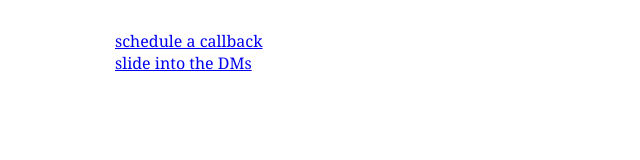
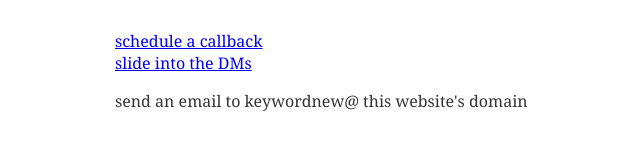
Before and after one commit to keywordnew/keywordnew.github.io, a Gatsby site: page /contact in a window 1280 px wide. Shown: the whole page, without its empty margins (235-875 px from the left). Built offline with nearby package versions, Linux system fonts and the light colour scheme; Gatsby itself is replaced by a stand-in of ours; what typography-theme-lincoln would draw is missing.

Commit message:
Add email

```diff
--- a/src/pages/contact.js
+++ b/src/pages/contact.js
@@ -9,6 +9,9 @@ const Contact = () => (
     <div>
       <a href="https://twitter.com/keywordnew">slide into the DMs</a>
     </div>
+    <div>
+      <p>send an email to keywordnew@ this website's domain</p>
+    </div>
   </Main>
 )
 
```
